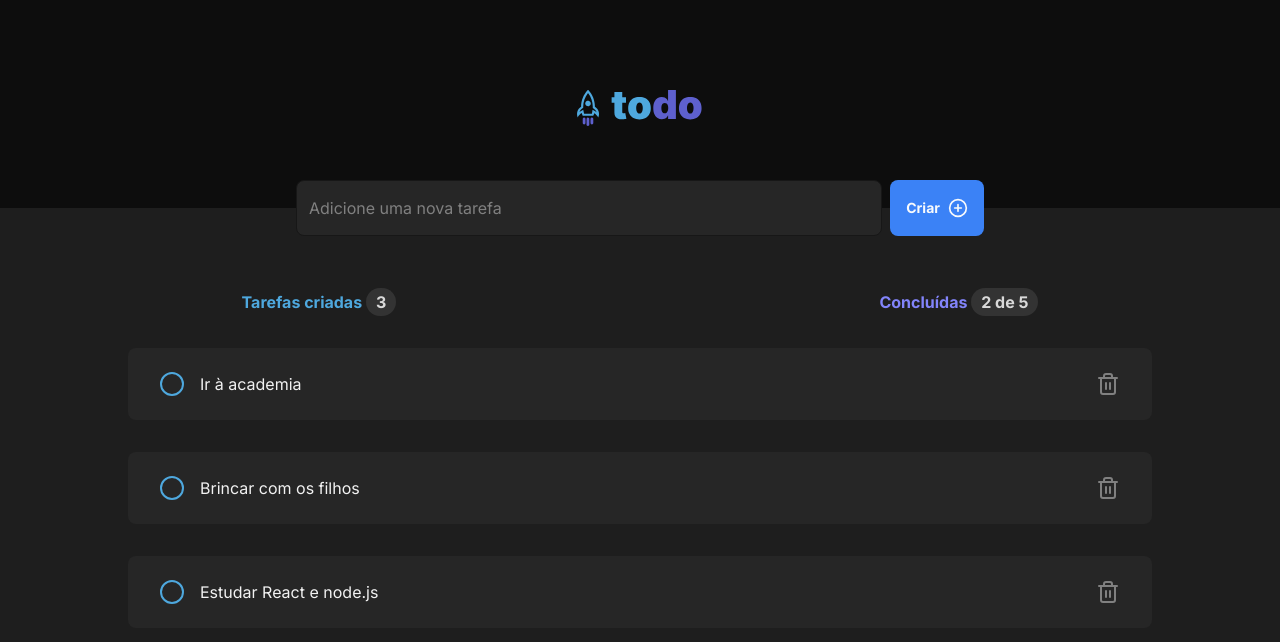
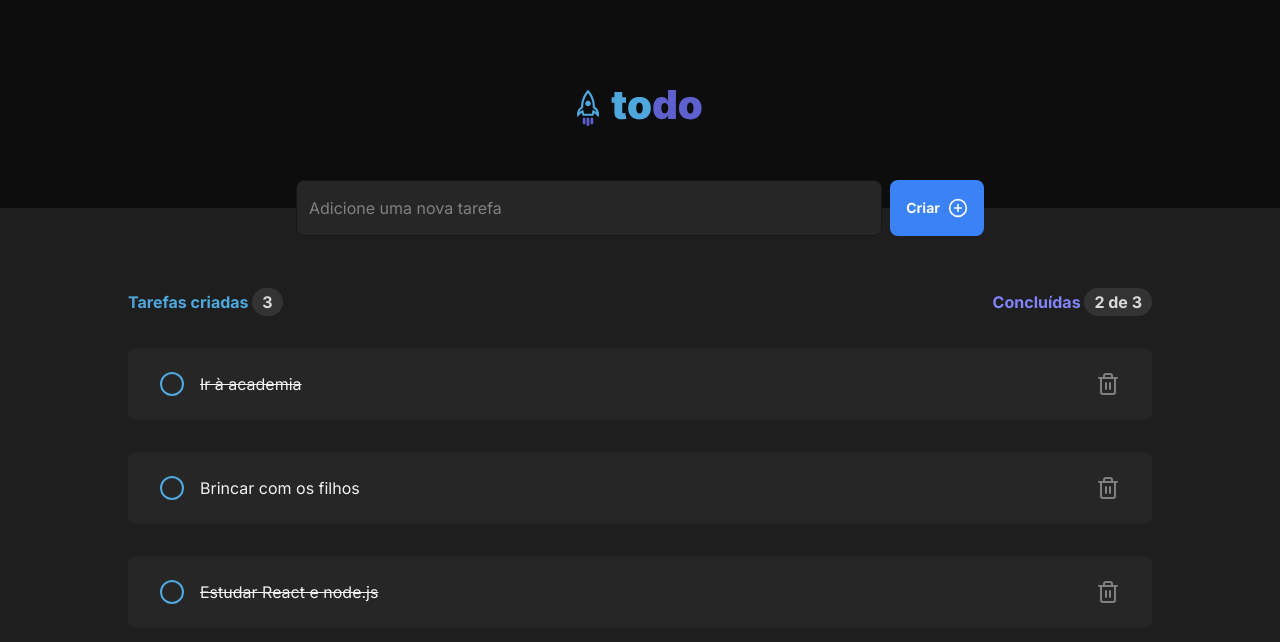
Before and after one commit to danilo-marra/todoapp, a React (Vite) app: page / in a window 1280 px wide. Shown: the top 642 px of the page. Built offline with nearby package versions, Linux system fonts and the light colour scheme.

Commit message:
finished app

```diff
--- a/src/App.tsx
+++ b/src/App.tsx
@@ -6,23 +6,22 @@ import { DoneTasks } from './components/DoneTaks'
 import { ContentTask } from './components/ContentTask'
 import { TaskType } from './components/ContentTask'
 import { useState } from 'react'
-
-
+import { v4 as uuidv4 } from 'uuid'
 
 export function App() {
   const [tasks, setTasks] = useState<TaskType[]>([
     {
-      id: 1,
+      id: uuidv4(),
       content: 'Ir à academia',
       isComplete: true,
     },
     {
-      id: 2,
+      id: uuidv4(),
       content: 'Brincar com os filhos',
       isComplete: false,
     },
     {
-      id: 3,
+      id: uuidv4(),
       content: 'Estudar React e node.js',
       isComplete: true,
     },
@@ -30,12 +29,18 @@ export function App() {
 
   return (
     <div>
-      <Header />
-      <section className="mt-[7rem] lg:mt-20 flex justify-around items-center font-bold">
-      <CreatedTasks
-        totalTasks={tasks}
-      />
-        <DoneTasks/>
+      <Header
+        tasks={tasks}
+        setTasks={setTasks}
+       />
+      <section className="mt-[7rem] max-w-full sm:max-w-screen-sm lg:max-w-screen-lg mx-auto lg:mt-20 flex justify-between items-center font-bold">
+        <CreatedTasks
+          tasks={tasks}
+        />
+        <DoneTasks
+          tasks={tasks}
+          totalCompletedTasks={tasks.filter(task => task.isComplete).length}
+        />
       </section>
       <section className='mt-4'>
         {tasks.map((task) => {
@@ -43,6 +48,8 @@ export function App() {
             <ContentTask
               key={task.id}
               task={task}
+              tasks={tasks}
+              setTasks={setTasks}
             />
           );
         })}
--- a/src/components/ContentTask.tsx
+++ b/src/components/ContentTask.tsx
@@ -1,28 +1,52 @@
 import { Trash2 } from "lucide-react";
+import { ChangeEvent, useState } from "react";
 
 
 export interface TaskType {
-  id: number;
+  id: string;
   content: string;
   isComplete: boolean;
 }
 
 interface TaskProps {
   task: TaskType;
+  tasks: TaskType[];
+  setTasks: React.Dispatch<React.SetStateAction<TaskType[]>>;
 }
 
-export function ContentTask({ task }:TaskProps) {
+export function ContentTask({ task, tasks, setTasks }:TaskProps) {
+  const [isTaskComplete, setIsTaskComplete] = useState(task.isComplete);
+
+  function handleDeleteTask(taskToDelete: string) {
+    const tasksWithoutDeletedOne = tasks.filter((task) => task.id !== taskToDelete);
+    setTasks(tasksWithoutDeletedOne);
+  }
+
+  function handleTaskStyle(event: ChangeEvent<HTMLInputElement>){
+    setIsTaskComplete(event.target.checked);
+    setTasks(prevTasks => prevTasks.map(prevTask => {
+      if(prevTask.id === task.id) {
+        return { ...prevTask, isComplete: event.target.checked };
+      }
+      return prevTask;
+    }));
+  }
+
+
   return (
   <div className="bg-gray500 mx-8 lg:mx-auto rounded-lg text-gray100 px-8 py-6 grid grid-cols-[0fr,1fr,0fr] gap-4 items-start mt-8 max-w-5xl">
 
-      <input type="checkbox" className='rounded-full h-6 w-6 bg-gray500 border-blueCustom border-2 checked:text-purpledarkCustom focus:ring-0 focus:border-0 cursor-pointer' />
+      <input onChange={handleTaskStyle} type="checkbox" className='rounded-full h-6 w-6 bg-gray500 border-blueCustom border-2 checked:text-purpledarkCustom focus:ring-0 focus:border-0 cursor-pointer' />
 
-      <p>
+      <p className={`${isTaskComplete ? 'line-through' : ''}`}>
           {task.content}
       </p>
 
-      <button className='cursor-pointer text-gray300 hover:text-dangerCustom transition-colors flex items-center justify-center' >
-          <Trash2/>
+      <button
+        className='cursor-pointer text-gray300 hover:text-dangerCustom transition-colors flex items-center justify-center'
+        onClick={() => handleDeleteTask(task.id)}
+      >
+        <Trash2 />
       </button>
   </div>
   )
--- a/src/components/CreatedTasks.tsx
+++ b/src/components/CreatedTasks.tsx
@@ -1,13 +1,13 @@
 import { TaskType } from './ContentTask';
 
 interface CreatedTasksProps {
-  totalTasks: TaskType[];
+  tasks: TaskType[];
 }
 
-export function CreatedTasks({ totalTasks }: CreatedTasksProps) {
+export function CreatedTasks({ tasks }: CreatedTasksProps) {
 
   function sumTotalTasks() {
-    return totalTasks.length;
+    return tasks.length;
   }
 
   return (
@@ -15,6 +15,7 @@ export function CreatedTasks({ totalTasks }: CreatedTasksProps) {
       <p className='text-blueCustom'>
         Tarefas criadas <span className='text-gray200 bg-gray400 inline-block rounded-full px-2.5 py-0.5'>{sumTotalTasks()}</span>
       </p>
+
     </div>
   )
 }
--- a/src/components/DoneTaks.tsx
+++ b/src/components/DoneTaks.tsx
@@ -1,7 +1,21 @@
-export function DoneTasks() {
+import { TaskType } from "./ContentTask";
+
+interface DoneTasksProps {
+  tasks: TaskType[];
+  totalCompletedTasks : number;
+}
+
+export function DoneTasks({ tasks, totalCompletedTasks  }: DoneTasksProps) {
+
+  function tasksCompleted(): string {
+    const totalTasks = tasks.length;
+
+    return `${totalCompletedTasks} de ${totalTasks }`;
+  }
+
   return (
     <div>
-      <p className='text-purpleCustom'>Concluídas <span className='text-gray200 bg-gray400 inline-block rounded-full px-2.5 py-0.5'>2 de 5</span></p>
+      <p className='text-purpleCustom'>Concluídas <span className='text-gray200 bg-gray400 inline-block rounded-full px-2.5 py-0.5'>{tasksCompleted()}</span></p>
     </div>
   )
 }
--- a/src/components/Header.tsx
+++ b/src/components/Header.tsx
@@ -1,13 +1,22 @@
 import toDoLogo from '../assets/logo-todo.svg';
 import { SearchBar } from './SearchBar';
+import { TaskType } from './ContentTask'
 
-export function Header() {
+interface HeaderProps {
+  tasks: TaskType[];
+  setTasks: React.Dispatch<React.SetStateAction<TaskType[]>>;
+}
+export function Header({tasks, setTasks}:HeaderProps) {
+
   return (
     <header className="flex flex-col justify-center bg-gray700 h-52 relative">
       <div className="self-center">
         <img src={toDoLogo} alt="logo todo app" className='w-[18rem] lg:w-auto' />
       </div>
-      <SearchBar/>
+      <SearchBar
+        tasks={tasks}
+        setTasks={setTasks}
+      />
     </header>
   )
 }
--- a/src/components/SearchBar.tsx
+++ b/src/components/SearchBar.tsx
@@ -1,31 +1,39 @@
 import { PlusCircle } from 'lucide-react'
-import { FormEvent, useState } from 'react'
+import { ChangeEvent, FormEvent, useState } from 'react'
 import { TaskType } from './ContentTask'
+import { v4 as uuidv4 } from 'uuid';
 
 
+interface SearchBarProps {
+  tasks: TaskType[];
+  setTasks: React.Dispatch<React.SetStateAction<TaskType[]>>;
+}
 
-//Estado = variáveis que eu quero que o componente monitore
-export function SearchBar() {
-  const [tasksCreated, setTasksCreated] = useState<TaskType[]>([]); // Estado para armazenar as tarefas criadas
-  const [newTaskContent, setNewTaskContent] = useState(''); // Estado para armazenar o valor do input
+export function SearchBar({ tasks, setTasks }: SearchBarProps) {
+  const [newTaskContent, setNewTaskContent] = useState('');
 
-  // Função para lidar com a criação de uma nova tarefa
   function handleCreateNewTask(event: FormEvent) {
     event.preventDefault();
 
-    if (!newTaskContent.trim()) return; // Verifica se o input está vazio
+    if (!newTaskContent.trim()) return;
 
     const newTask: TaskType = {
-      id: tasksCreated.length + 1, // Gere um ID único para a nova tarefa (pode ser um número sequencial neste caso)
-      content: newTaskContent, // Use o valor do input como conteúdo da nova tarefa
-      isComplete: false, // Por padrão, a nova tarefa está incompleta
+      id: uuidv4(),
+      content: newTaskContent,
+      isComplete: false,
     };
 
-    // Adicione a nova tarefa ao estado das tarefas criadas
-    setTasksCreated([...tasksCreated, newTask]);
+    setTasks([newTask, ...tasks]);
+    setNewTaskContent('');
+  }
 
-    // Limpe o valor do input após adicionar a tarefa
-    setNewTaskContent('');
+  function handleNewTaskChange(event:ChangeEvent<HTMLInputElement>) {
+    event.target.setCustomValidity('');
+    setNewTaskContent(event.target.value)
+  }
+
+  function handleNewTaskInvalid(event:ChangeEvent<HTMLInputElement>) {
+    event.target.setCustomValidity('Campo Obrigatório')
   }
 
   return (
@@ -37,9 +45,10 @@ export function SearchBar() {
                       focus:border-purpledarkCustom  focus:ring-2 focus:ring-purpledarkCustom'
             type="text"
             placeholder='Adicione uma nova tarefa'
-        value={newTaskContent} // Valor do input controlado pelo estado
-        onChange={(e) => setNewTaskContent(e.target.value)} // Atualiza o estado com o valor do input
-
+            value={newTaskContent}
+            onChange={handleNewTaskChange}
+            onInvalid={handleNewTaskInvalid}
+            required
           />
         </div>
         <div className='lg:ml-2'>
@@ -48,23 +57,12 @@ export function SearchBar() {
               type='submit'
               className='flex w-1/2 bg-blue-500 hover:bg-blue-400 transition-colors rounded-lg text-slate-50 min-h-10 mt-3 mx-auto lg:w-auto lg:mt-0 lg:h-14 items-center justify-center px-4'
             >
-
               <span className='font-bold text-lg lg:text-sm'>Criar</span>
               <span className='ml-2'><PlusCircle size={20}/></span>
             </button>
           </div>
         </div>
       </form>
-    <div className='text-pink-400'>
-        {tasksCreated.map(task => (
-          <div>
-            <p>{task.id}</p>
-            <p>{task.content}</p>
-            <p>{task.isComplete}</p>
     </div>
-
-        ))}
-      </div>
-  </div>
-  )
+  );
 }
```
Lines whose indentation alone changed are shown as unchanged.
